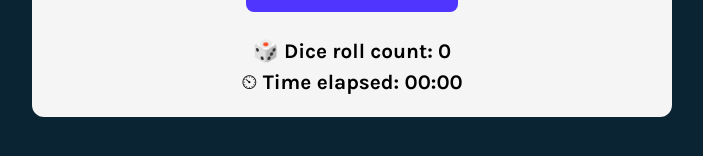
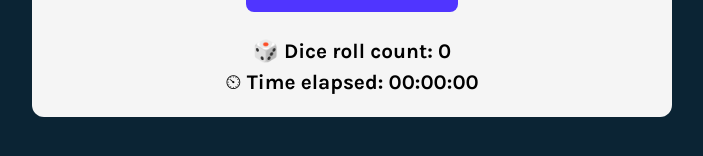
Before and after one commit to helenclx/Tenzies-Game, a React (Vite) app: page / in a window 1280 px wide. Shown: the part 554-710 px from the top of the page, without its empty margins (288-991 px from the left). Built offline with nearby package versions, Linux system fonts and the light colour scheme.

Commit message:
Refactored code for the timer

```diff
--- a/src/App.jsx
+++ b/src/App.jsx
@@ -86,7 +86,10 @@
         />
     ));
 
-    const displayHours = ("0" + Math.floor((time / 60000) % 60)).slice(-2) + ":";
+    // Variables to break down time
+    const minutes = ("0" + Math.floor((time / 60000) % 60)).slice(-2);
+    const seconds = ("0" + Math.floor((time / 1000) % 60)).slice(-2);
+    const milliseconds = ("0" + ((time / 10) % 100)).slice(-2);
 
     return (
         <main>
@@ -105,9 +108,7 @@
             </button>
             <p className='game-stats'>🎲 Dice roll count: {rollCount}</p>
             <p className='game-stats'>
-                ⏲ Time elapsed: {displayHours > 0 && displayHours}
-                {("0" + Math.floor((time / 1000) % 60)).slice(-2)}:
-                {("0" + ((time / 10) % 100)).slice(-2)}
+                ⏲ Time elapsed: {minutes}:{seconds}:{milliseconds}
             </p>
         </main>
     )
```
